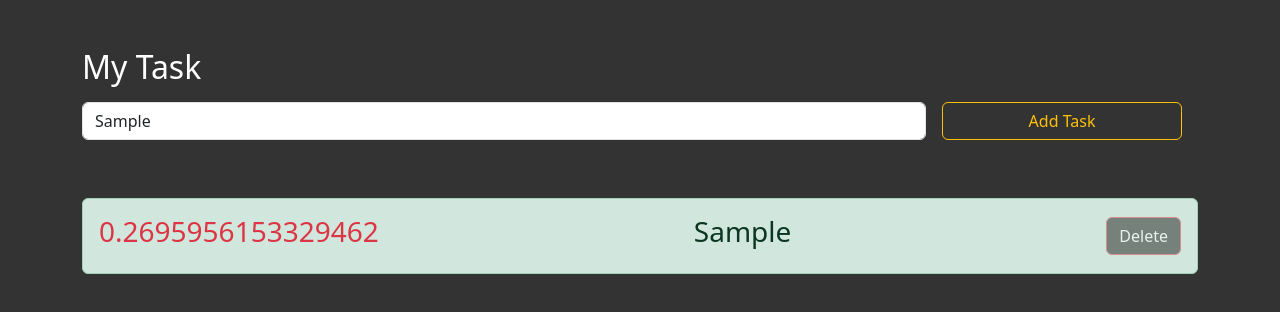
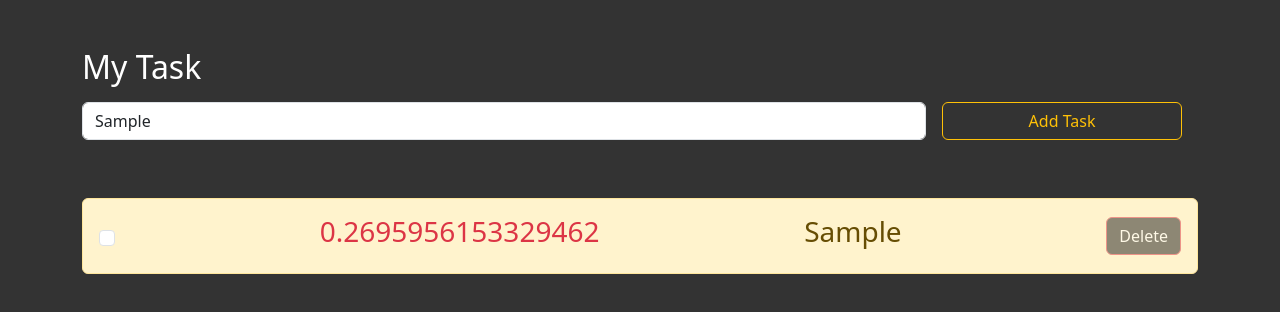
Before and after one commit to angular-codenight/season4, an Angular app: page / in a window 1280 px wide. Both pictures are taken after typing "Sample" into the empty fields and a click on the button "Add Task". Shown: the top 312 px of the page. Built offline with nearby package versions, Linux system fonts and the light colour scheme.

Commit message:
all-directives

```diff
--- a/src/app/todo-list/todo-list.component.html
+++ b/src/app/todo-list/todo-list.component.html
@@ -9,16 +9,14 @@
 
 
     <br><br>
-<div  *ngFor="let task of tasks;let i=index;trackBy:tackByFn"
+<div  *ngFor="let task of tasks;let i=index;trackBy:tackByFn">
+<div *ngIf="task.done;else notComplete "
 
-
-
-    class="alert alert-success d-flex align-items-center justify-content-between"
-  >
-
-
-
-
+     class="alert alert-success d-flex align-items-center justify-content-between"
+[ngStyle]="{'font-weight':task.id>0.5?'bolder':'lighter'}"
+[ngClass]="{'done':task.done}"
+>
+  <input class="form-check-input" type="checkbox" (change)="doneTask(task.id,$event)">
 
     <h3 class="text-danger">{{task.id}}</h3>
     <h3>
@@ -32,17 +30,29 @@
     >Delete</button>
   </div>
 
+    <ng-template #notComplete>
+      <div  class="alert alert-warning d-flex align-items-center justify-content-between"
+            [ngStyle]="{'font-weight':task.id>0.5?'bolder':'lighter'}"
 
-</div>
-
-<ng-template #TaskNotFound>
-  <div>
-    <h1>no task found</h1>
-  </div>
-</ng-template>
+      >
+        <input class="form-check-input" type="checkbox" (change)="doneTask(task.id,$event)">
 
 
 
+        <h3 class="text-danger">{{task.id}}</h3>
+        <h3>
+          {{task.name}}
+        </h3>
+        <!--    <button class="btn btn-danger" (click)="onRemoveTask()"-->
+        <!--            [ngClass]="{'disable':task.status==='disable','enable':task.status==='enable'}"-->
+        <!--    >Delete</button>-->
+        <button class="btn btn-danger" (click)="onRemoveTask()"
+                [ngClass]="[task.status==='enable'?'enable':'disable']"
+        >Delete</button>
+      </div>
 
+    </ng-template>
+</div>
 
   </div>
+</div>
--- a/src/app/todo-list/todo-list.component.ts
+++ b/src/app/todo-list/todo-list.component.ts
@@ -10,6 +10,7 @@ export class TodoListComponent {
   newTask='';
 
 
+
   addNewTask() {
     const id =Math.random();
     const taskStatus=id>0.5?'enable':'disable';
@@ -17,7 +18,8 @@ export class TodoListComponent {
       this.tasks.push(
         {id:id,
           name:this.newTask,
-          status:taskStatus
+          status:taskStatus,
+          done:false
         });
 
     }
@@ -37,4 +39,11 @@ export class TodoListComponent {
   }
 
 
+  doneTask(id:number, $event: any) {
+    const taskStatus=$event.target.checked;
+    const index=this.tasks.findIndex(task=>task.id===id);
+    if(index!==-1){
+      this.tasks[index].done=taskStatus;
+    }
+  }
 }
```
